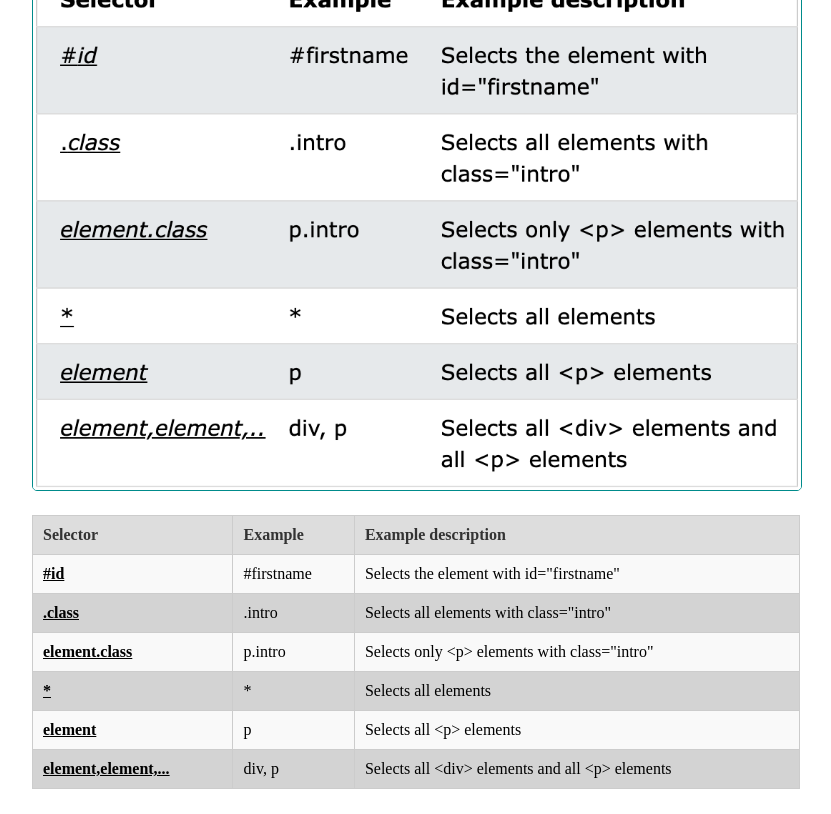
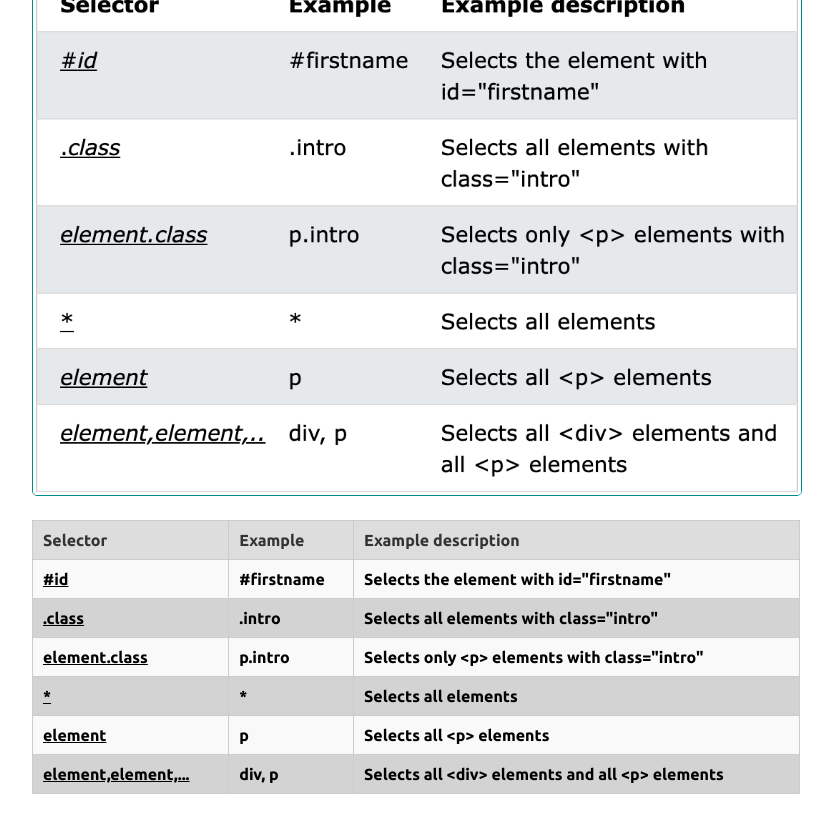
Before and after one commit to UnaiBuenoBravo/0373-A3_Selectores_CSS_UnaiBueno, a plain HTML site: page index.html in a window 1280 px wide. Shown: the part 1847-2661 px from the top of the page, without its empty margins (224-1055 px from the left). Drawn offline with Linux system fonts and the light colour scheme.

Commit message:
cambio letra ubuntu

```diff
--- a/index.css
+++ b/index.css
@@ -8,8 +8,11 @@
 
 
 
+
+
 /* Regla 2: Margen y relleno del body */
 body {
+    font-family: Arial, Helvetica, sans-serif;
     margin: 0;
     padding: 0 20%;
 }
--- a/index.html
+++ b/index.html
@@ -20,7 +20,7 @@
     <h1 class="ubuntu-bold">CSS Selectors</h1>
     <p>A CSS selector selects the HTML element(s) you want to style.</p>
     <div class="selectors">
-        <h2>CSS Selectors</h2>
+        <h2 class="ubuntu-bold">CSS Selectors</h2>
         <p>CSS selectors are used to "find" (or select) the HTML elements you want to style.</p>
         <p>We can divide CSS selectors into five categories:</p>
         <ul>
@@ -64,7 +64,7 @@
             <img src="./resources/selectors.png" alt="">
         </div>
     </div>
-    <table id="Bonus">
+    <table class="ubuntu-bold" id="Bonus">
         <thead>
             <tr>
                 <th>Selector</th>
```
